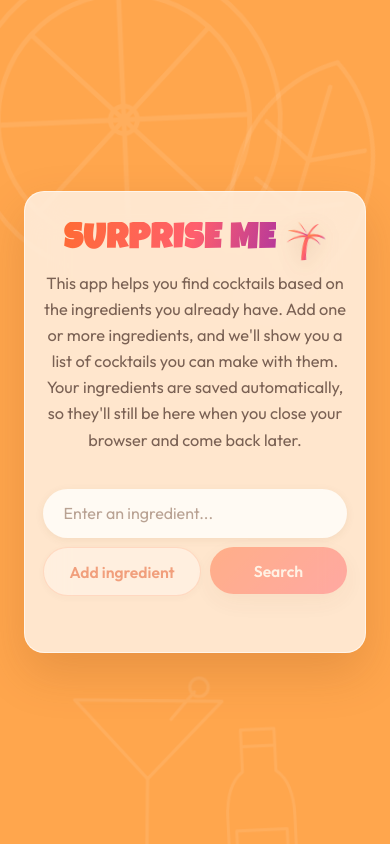
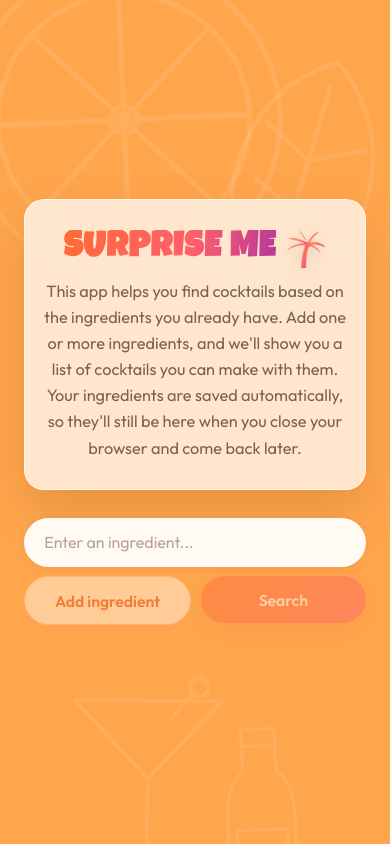
Before and after one commit to MachoBandido08/surprise-me, a React (Vite) app: page / in a window 390 px wide. Built offline with nearby package versions, Linux system fonts and the light colour scheme.

Commit message:
Prototype: move search/chips/results outside the card
Wrap only the title + description in a frosted hero-card; the search bar,
chips and results sit outside it on the background.

Co-Authored-By: Claude Opus 4.8 <noreply@anthropic.com>

```diff
--- a/src/App.css
+++ b/src/App.css
@@ -114,19 +114,25 @@ body {
 #root {
     position: relative;
     z-index: 1;
-    /* Center vertically; auto margins collapse gracefully when the card is
-       taller than the viewport, so tall content is never clipped. */
+    /* Center vertically; auto margins collapse gracefully when content is
+       taller than the viewport, so it's never clipped. */
     margin-block: auto;
+    max-width: 760px;
+    width: 100%;
+    text-align: center;
+}
+
+/* Frosted panel holding the title + description (the search/results sit
+   outside it, directly on the background). */
+.hero-card {
     background: var(--surface);
     backdrop-filter: blur(20px);
     -webkit-backdrop-filter: blur(20px);
     border: 1px solid var(--border);
     border-radius: var(--radius-lg);
     box-shadow: var(--shadow-lg);
-    padding: 2.5rem 2rem 3rem;
-    max-width: 760px;
-    width: 100%;
-    text-align: center;
+    padding: 2.5rem 2rem;
+    margin-bottom: 1.75rem;
 }
 
 /* ---------- Header ---------- */
@@ -169,7 +175,7 @@ body {
 }
 
 .app-description {
-    margin: 0 auto 2.25rem;
+    margin: 0 auto;
     max-width: 480px;
     color: var(--ink-soft);
     font-size: 1.02rem;
@@ -525,8 +531,8 @@ body {
         padding: 1rem 1.5rem;
     }
 
-    #root {
-        padding: 1.75rem 1.15rem 2.25rem;
+    .hero-card {
+        padding: 1.75rem 1.15rem;
         border-radius: 20px;
     }
 
--- a/src/App.jsx
+++ b/src/App.jsx
@@ -180,10 +180,12 @@ function App() {
 
     return (
         <>
-            <div className="title-area"><h1 className="funky-title">Surprise me</h1>
-                <PalmIcon className="img-title-palm"/>
+            <div className="hero-card">
+                <div className="title-area"><h1 className="funky-title">Surprise me</h1>
+                    <PalmIcon className="img-title-palm"/>
+                </div>
+                <p className="app-description">{appDescription}</p>
             </div>
-            <p className="app-description">{appDescription}</p>
             <form className="search-bar" onSubmit={searchCocktails}>
                 <div className="input-wrapper">
                     <input
```
